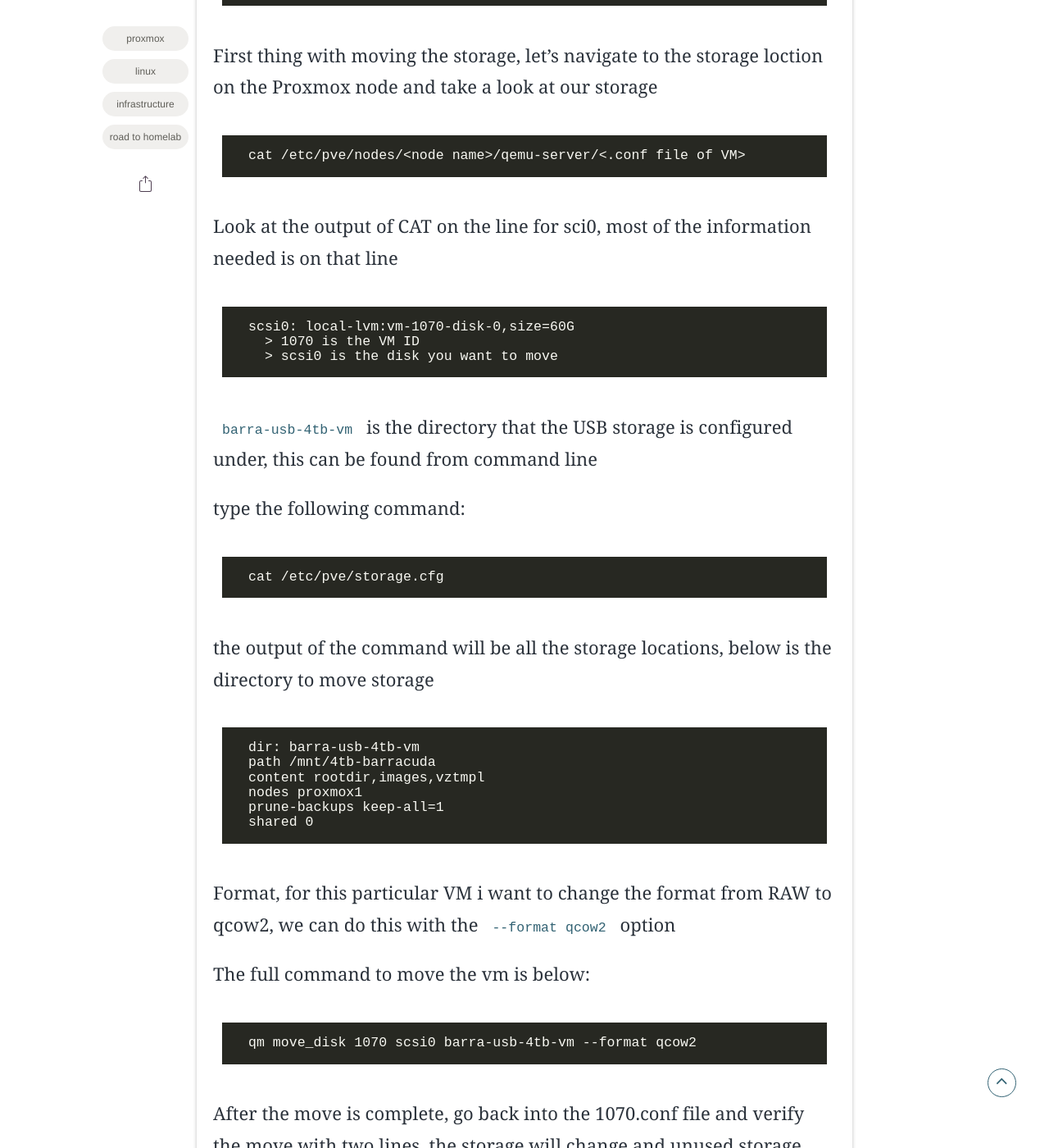
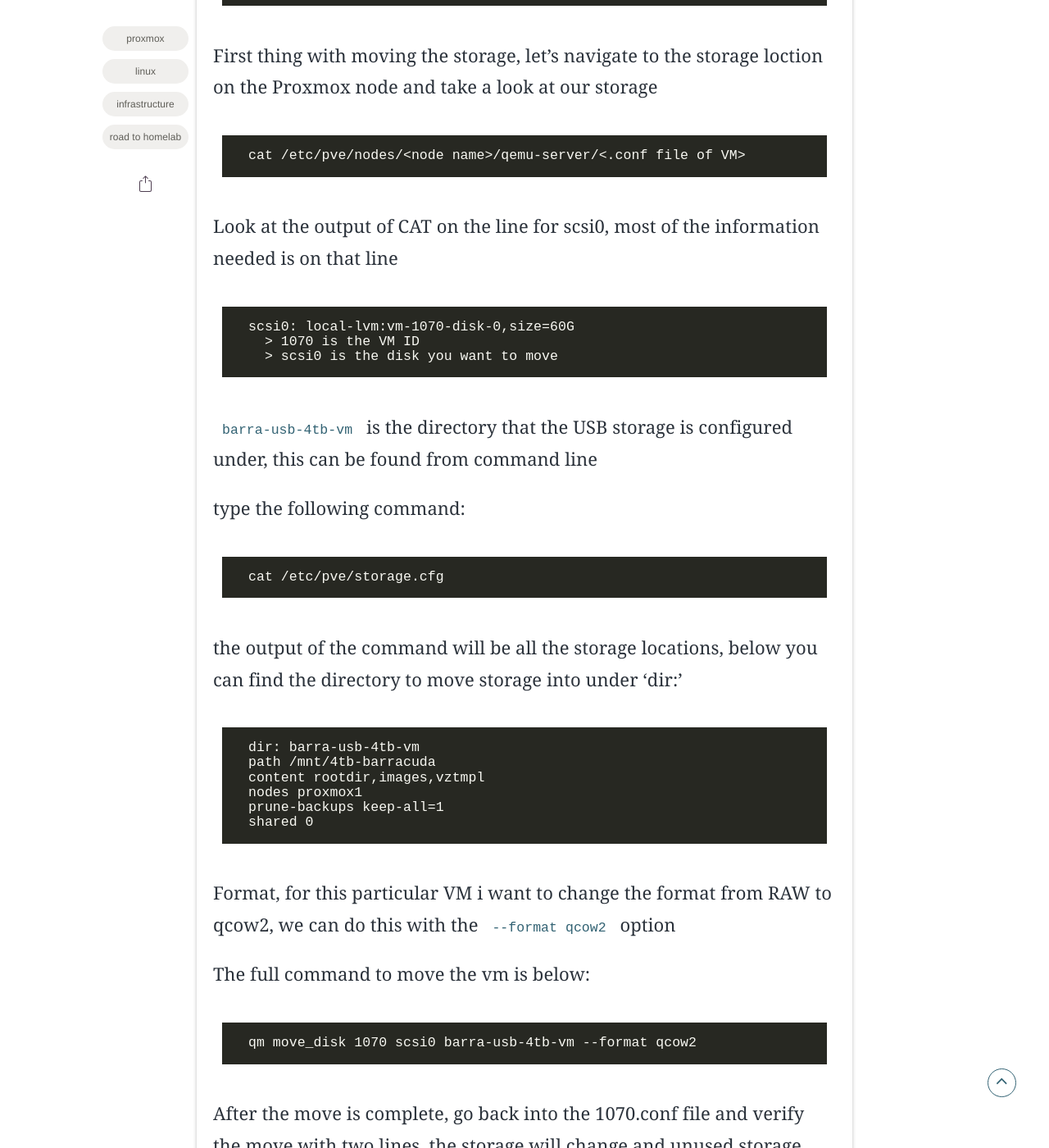
Before and after one commit to scottiepowell/gh-pages-blog.github.io, a Jekyll site: the page built from _posts/2022-06-23-moving-disks-with-qm-command.md.md, in a window 1280 px wide and 1400 px high, scrolled down 2207 px. Shown: the whole window at 82% size. Built offline with Jekyll 4.4.1, drawn with Linux system fonts in a browser that asks for light colours; some web fonts are replaced; comment, search, counter and statistics services are not loaded; some of the changed text lies outside the part shown.

Commit message:
Update 2022-06-23-moving-disks-with-qm-command.md.md

```diff
--- a/_posts/2022-06-23-moving-disks-with-qm-command.md.md
+++ b/_posts/2022-06-23-moving-disks-with-qm-command.md.md
@@ -33,7 +33,7 @@ First thing with moving the storage, let's navigate to the storage loction on th
 
     cat /etc/pve/nodes/<node name>/qemu-server/<.conf file of VM>
 
-Look at the output of CAT on the line for sci0, most of the information needed is on that line
+Look at the output of CAT on the line for scsi0, most of the information needed is on that line
 
     scsi0: local-lvm:vm-1070-disk-0,size=60G
       > 1070 is the VM ID
@@ -45,7 +45,7 @@ type the following command:
 
     cat /etc/pve/storage.cfg
 
-the output of the command will be all the storage locations, below is the directory to move storage
+the output of the command will be all the storage locations, below you can find the directory to move storage into under 'dir:'
 
     dir: barra-usb-4tb-vm
     path /mnt/4tb-barracuda
@@ -70,6 +70,8 @@ ___
 ## Step 2
 
 Once all the VM's are moved over to the new storage and you are confident that everything is working, go into the Proxmox GUI and remove the volume group, in this case for myself it was 1tb-wd.  If you receive a error or the GUI method will not work, try running `lvremove -f /dev/<name of disk>` and rerun the remove command.
+
+___
 
 ## Step 3
 
@@ -99,10 +101,18 @@ open up fstab with a editor `nano /etc/fstab` then add a line `LABEL=wd-4tb /mnt
 
 `mount -a`
 
+___
+
 ## Step 4
 
+Now, move the VM's back into your storage attached to the server via SATA connectors.  There are a couple of ways to move the storage.
 
+1. Move using web GUI
+2. Move via the command line
 
+The web GUI might be the easier option and if you have a VM that is being stubborn and will not move via GUI, then use the command line, it is the same command `qm move_disk` that was used in STEP 1.
+
+Until next time
 {% comment %}
 
    //markdown common syntax
```
